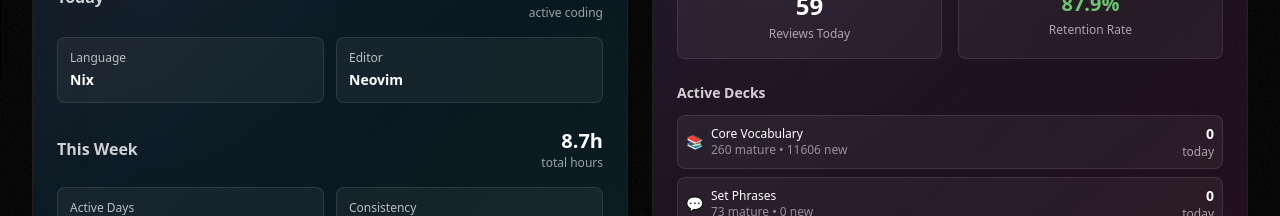
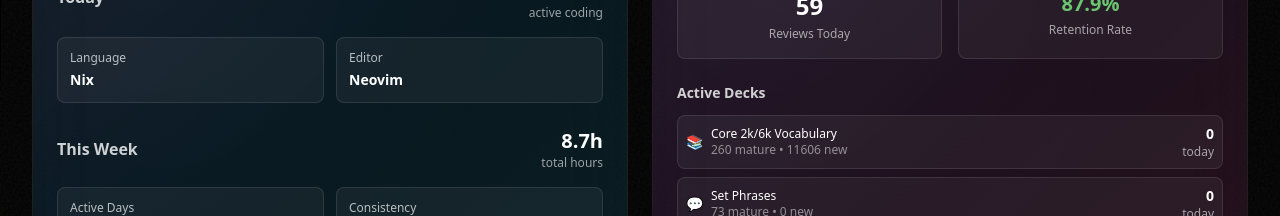
Before and after one commit to wlmr-rk/wilmerlapuz.com, a Next.js app: page / in a window 1280 px wide. Shown: the part 3940-4156 px from the top of the page. Built offline with nearby package versions, Linux system fonts and the light colour scheme.

Commit message:
updated deck names

```diff
--- a/src/components/StatsSection.tsx
+++ b/src/components/StatsSection.tsx
@@ -55,9 +55,9 @@ const StatsSection: React.FC = () => {
   };
 
   const getDeckDisplayName = (deckName: string) => {
-    if (deckName.includes("Core")) return "Core Vocabulary";
+    if (deckName.includes("Core")) return "Core 2k/6k Vocabulary";
     if (deckName.includes("決まり文句")) return "Set Phrases";
-    if (deckName.includes("開始")) return "Beginner Kanji";
+    if (deckName.includes("開始")) return "Kaishi 1.5k";
     if (deckName.includes("都道府県")) return "Prefectures";
     if (deckName.includes("Radicals")) return "Radicals";
     return deckName.replace(/[⭐💬🔰🗾🧩]/g, "").trim();
```
